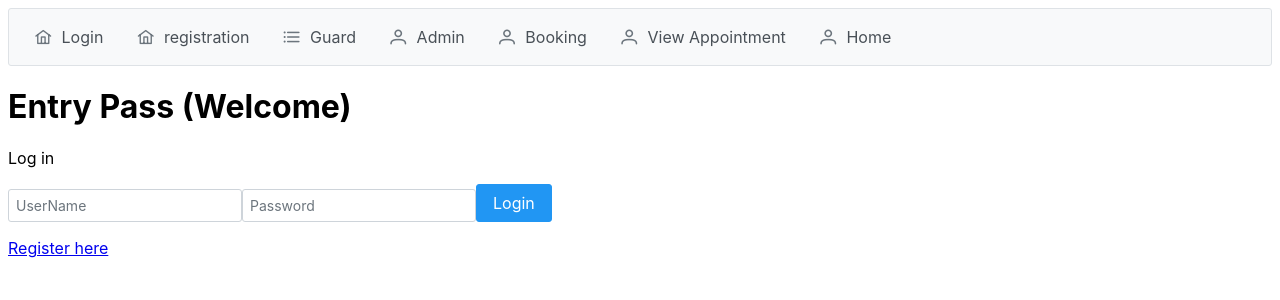
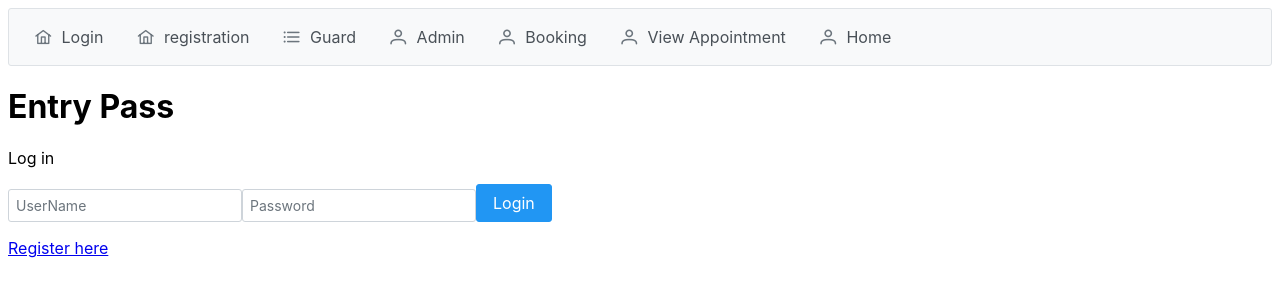
Before and after one commit to General1703/vue-EntryPass, a Vue app: page / in a window 1280 px wide. Shown: the top 300 px of the page. Built offline with nearby package versions, Linux system fonts and the light colour scheme.

Commit message:
deleted welcome message from login

```diff
--- a/src/components/LogIn.vue
+++ b/src/components/LogIn.vue
@@ -7,7 +7,7 @@ import Button from 'primevue/button';
 <template>
   <div>
 
-    <h1>Entry Pass (Welcome)</h1>
+    <h1>Entry Pass</h1>
     <p>Log in</p>
     <InputText v-model="value1" type="text" size="small" placeholder="UserName" />
     <InputText v-model="value1" type="text" size="small" placeholder="Password" />
```
